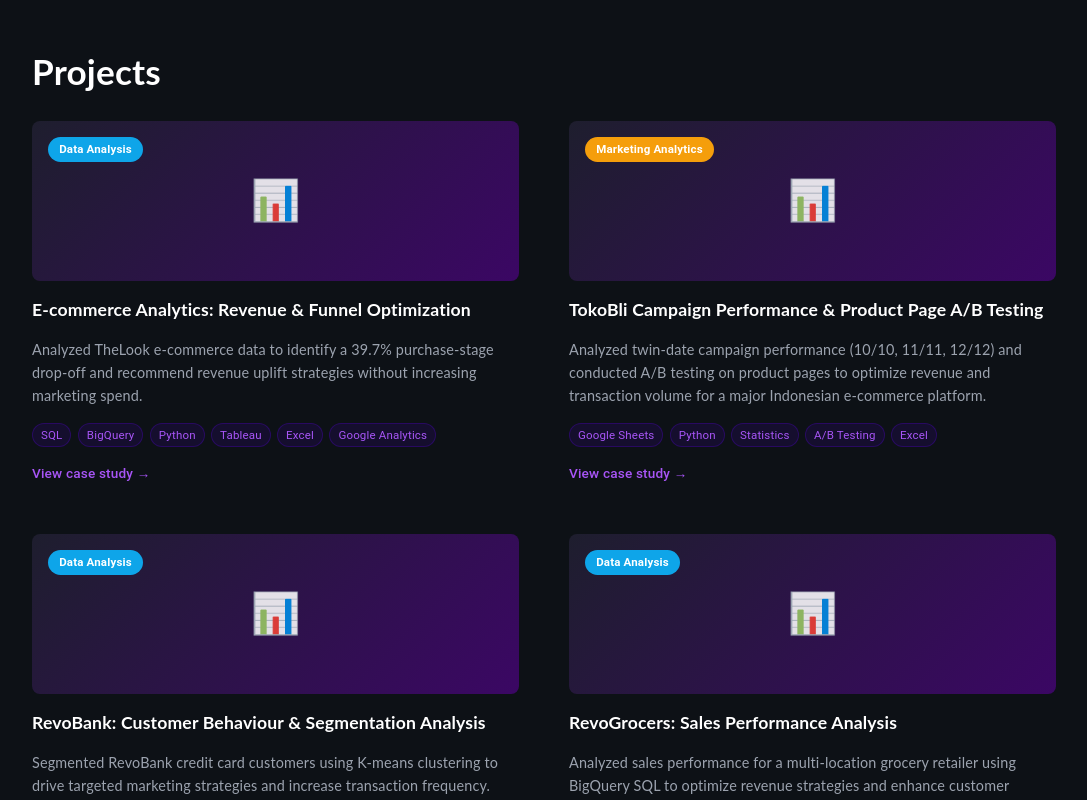
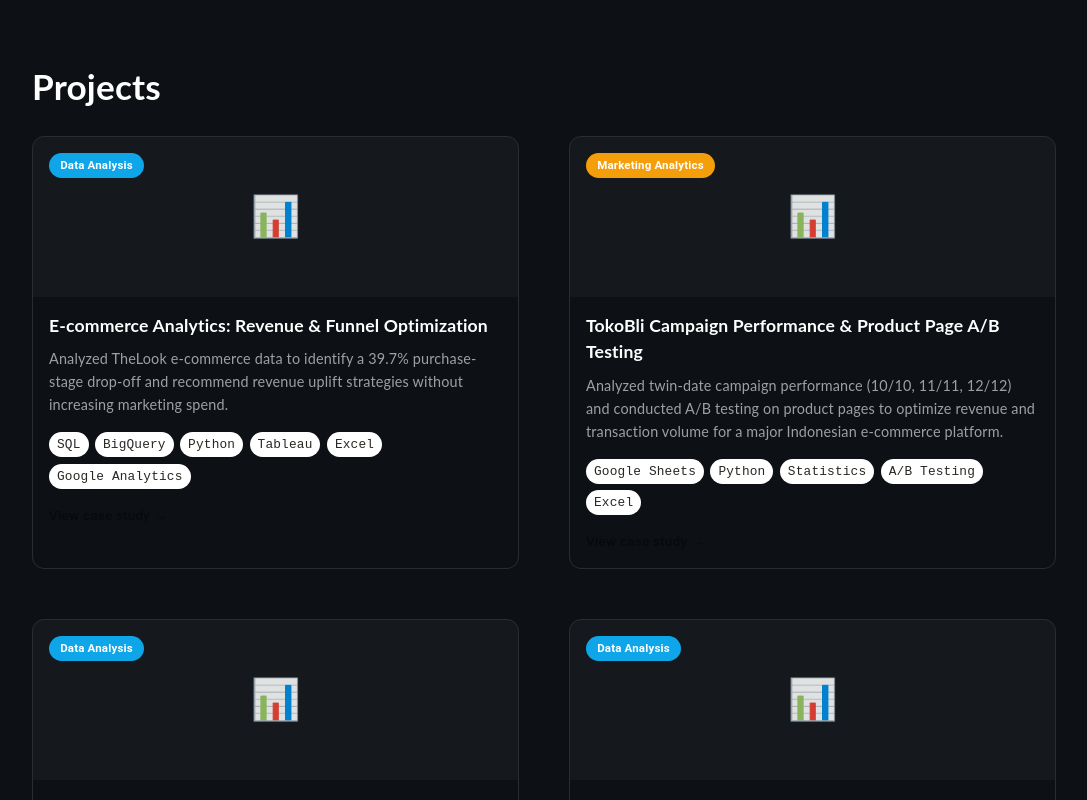
Before and after one commit to NatVincent7/react-portfolio, a React (Create React App) app: page / in a window 1280 px wide. Shown: the part 4980-5780 px from the top of the page, without its empty margins (96-1183 px from the left). Built offline with nearby package versions, Linux system fonts and the light colour scheme.

Commit message:
style: change project sections to be black and white

```diff
--- a/src/components/Project.tsx
+++ b/src/components/Project.tsx
@@ -1,7 +1,5 @@
 import React, { useState } from "react";
-import {
-  Dialog, DialogContent, DialogTitle, IconButton, Chip, Drawer
-} from '@mui/material';
+import { IconButton, Chip, Drawer } from '@mui/material';
 import CloseIcon from '@mui/icons-material/Close';
 import LaunchIcon from '@mui/icons-material/Launch';
 import GitHubIcon from '@mui/icons-material/GitHub';
@@ -39,7 +37,17 @@
             className="project"
             key={index}
             onClick={() => handleOpen(project)}
-            style={{ cursor: 'pointer', position: 'relative' }}
+            style={{
+              cursor: 'pointer',
+              position: 'relative',
+              border: '1px solid rgba(128,128,128,0.25)',
+              borderRadius: 12,
+              overflow: 'hidden',
+              transition: 'border-color 0.2s',
+              color: 'inherit',
+            }}
+            onMouseEnter={e => (e.currentTarget.style.borderColor = 'rgba(128,128,128,0.6)')}
+            onMouseLeave={e => (e.currentTarget.style.borderColor = 'rgba(128,128,128,0.25)')}
           >
             {/* category badge */}
             <div style={{
@@ -47,32 +55,35 @@
               background: categoryColors[project.category] || '#5000ca',
               color: '#fff', fontSize: '0.72rem', fontWeight: 600,
               padding: '0.25rem 0.7rem', borderRadius: '999px',
+              zIndex: 1,
             }}>
               {project.category}
             </div>
 
+            {/* thumbnail or placeholder */}
             {project.thumbnail
-              ? <img src={project.thumbnail} className="zoom" alt="thumbnail" width="100%" style={{ borderRadius: 8 }} />
+              ? <img src={project.thumbnail} className="zoom" alt="thumbnail" width="100%" style={{ display: 'block', borderRadius: 0 }} />
               : <div style={{
-                  width: '100%', height: 160, borderRadius: 8,
-                  background: 'linear-gradient(135deg, #1e1e2e, #3b0764)',
+                  width: '100%', height: 160,
+                  background: 'rgba(128,128,128,0.08)',
                   display: 'flex', alignItems: 'center', justifyContent: 'center',
-                  fontSize: '2.5rem', marginBottom: '0.5rem',
+                  fontSize: '2.5rem',
                 }}>📊</div>
             }
 
-            <h2 style={{ fontSize: '1.1rem', marginTop: '1rem' }}>{project.title}</h2>
-            <p style={{ fontSize: '0.9rem', color: '#9ca3af', lineHeight: 1.6 }}>{project.description}</p>
-
-            <div style={{ display: 'flex', flexWrap: 'wrap', gap: '0.4rem', marginTop: '1rem' }}>
-              {project.techStack.map((tech, i) => (
-                <Chip key={i} label={tech} size="small"
-                  sx={{ background: '#5000ca22', color: '#a855f7', border: '1px solid #5000ca55', fontSize: '0.72rem' }} />
-              ))}
-            </div>
-
-            <div style={{ marginTop: '1rem', fontSize: '0.85rem', color: '#a855f7', fontWeight: 500 }}>
-              View case study →
+            <div style={{ padding: '1rem' }}>
+              <h2 style={{ fontSize: '1.1rem', margin: '0 0 0.5rem' }}>{project.title}</h2>
+              <p style={{ fontSize: '0.9rem', opacity: 0.6, lineHeight: 1.6, margin: '0 0 1rem' }}>
+                {project.description}
+              </p>
+              <div style={{ display: 'flex', flexWrap: 'wrap', gap: '0.4rem', marginBottom: '1rem' }}>
+                {project.techStack.map((tech, i) => (
+                  <Chip key={i} label={tech} className="chip" size="small" />
+                ))}
+              </div>
+              <div style={{ fontSize: '0.85rem', opacity: 0.5, fontWeight: 500 }}>
+                View case study →
+              </div>
             </div>
           </div>
         ))}
@@ -96,7 +107,6 @@
       >
         {selectedProject && (
           <div>
-            {/* header */}
             <div style={{ display: 'flex', justifyContent: 'space-between', alignItems: 'flex-start', marginBottom: '1.5rem' }}>
               <div>
                 <div style={{
@@ -114,7 +124,6 @@
               </IconButton>
             </div>
 
-            {/* cover image */}
             {(selectedProject.imgUrl || selectedProject.thumbnail) && (
               <img
                 src={selectedProject.imgUrl || selectedProject.thumbnail}
@@ -123,7 +132,6 @@
               />
             )}
 
-            {/* tools */}
             <div style={sectionHeadingStyle}>🛠 Tools & Technologies</div>
             <div style={{ display: 'flex', flexWrap: 'wrap', gap: '0.5rem' }}>
               {selectedProject.techStack.map((tech, i) => (
@@ -132,11 +140,9 @@
               ))}
             </div>
 
-            {/* background */}
             <div style={sectionHeadingStyle}>📋 Background</div>
             <p style={{ lineHeight: 1.8, color: '#d1d5db', margin: 0 }}>{selectedProject.background}</p>
 
-            {/* scope of work */}
             <div style={sectionHeadingStyle}>🎯 Scope of Work</div>
             <ul style={{ paddingLeft: '1.2rem', margin: 0 }}>
               {selectedProject.scopeOfWork.map((item, i) => (
@@ -144,11 +150,9 @@
               ))}
             </ul>
 
-            {/* process */}
             <div style={sectionHeadingStyle}>⚙️ Process</div>
             <p style={{ lineHeight: 1.8, color: '#d1d5db', margin: 0 }}>{selectedProject.process}</p>
 
-            {/* process diagram if available */}
             {selectedProject.processDiagram && (
               <img
                 src={selectedProject.processDiagram}
@@ -157,7 +161,6 @@
               />
             )}
 
-            {/* results */}
             <div style={sectionHeadingStyle}>📈 Results</div>
             <ul style={{ paddingLeft: '1.2rem', margin: 0 }}>
               {selectedProject.results.map((item, i) => (
@@ -165,7 +168,6 @@
               ))}
             </ul>
 
-            {/* links */}
             <div style={{ display: 'flex', gap: '1rem', marginTop: '2rem', flexWrap: 'wrap' }}>
               {selectedProject.github && (
                 <a href={selectedProject.github} target="_blank" rel="noreferrer" style={{
--- a/src/components/Timeline.tsx
+++ b/src/components/Timeline.tsx
@@ -172,7 +172,9 @@
             marginTop: '1rem',
           }}>
             {certifications.map((c, i) => (
-              <div key={i} style={{
+              <div
+                key={i}
+                style={{
                   border: '1px solid rgba(128,128,128,0.25)',
                   borderRadius: 12,
                   padding: '1.5rem',
@@ -182,11 +184,14 @@
                   gap: '0.75rem',
                   transition: 'border-color 0.2s',
                   cursor: 'default',
+                  color: 'inherit',
                 }}
                 onMouseEnter={e => (e.currentTarget.style.borderColor = 'rgba(128,128,128,0.6)')}
                 onMouseLeave={e => (e.currentTarget.style.borderColor = 'rgba(128,128,128,0.25)')}
               >
+                <div style={{ color: 'inherit' }}>
                   {getCertIcon(c.name)}
+                </div>
                 <h3 style={{ margin: 0, fontSize: '0.95rem', fontWeight: 600 }}>{c.name}</h3>
                 <div style={{ display: 'flex', flexWrap: 'wrap', gap: '0.4rem' }}>
                   <Chip label={c.issuer} className="chip" size="small" />
```
Lines whose indentation alone changed are shown as unchanged.
